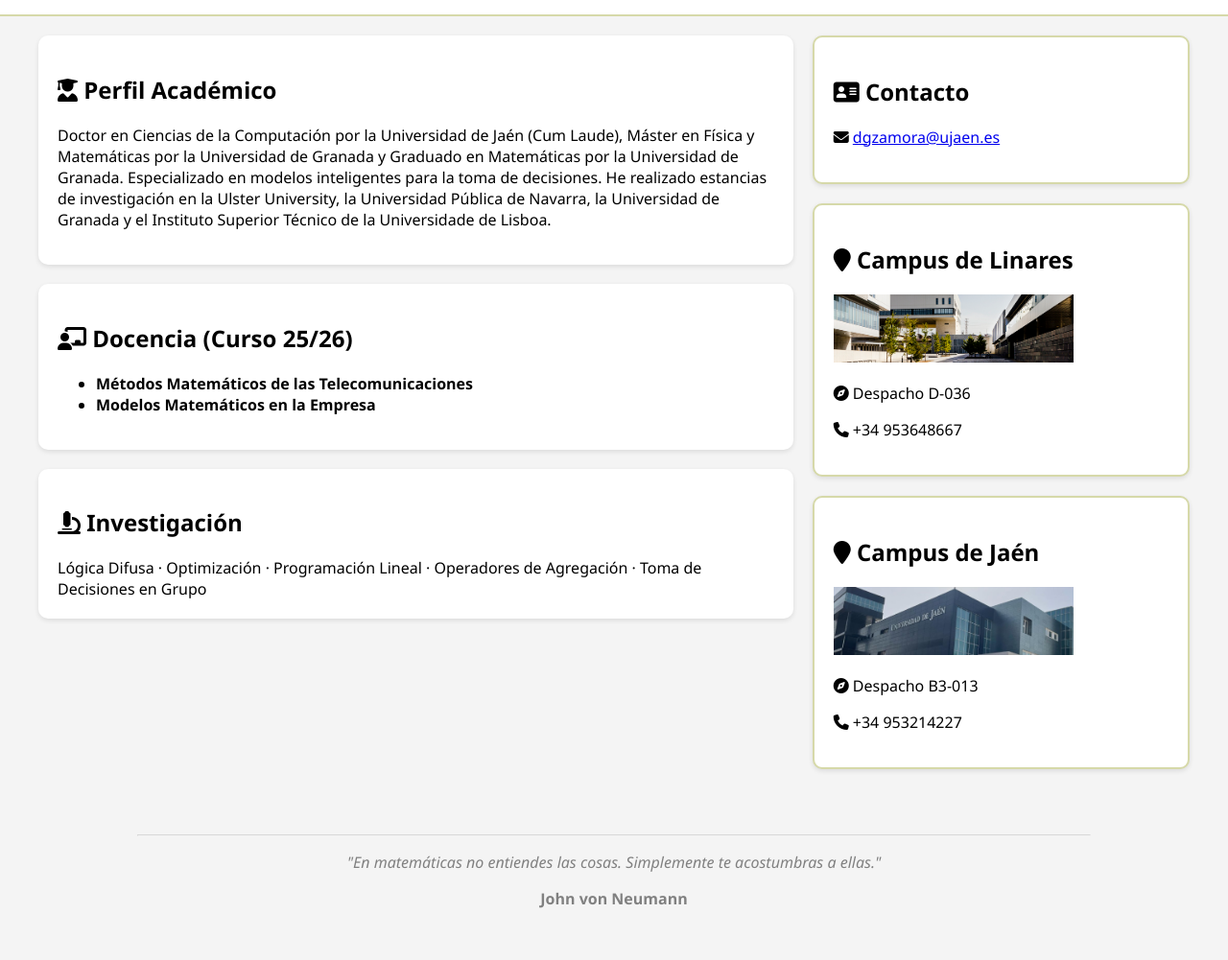
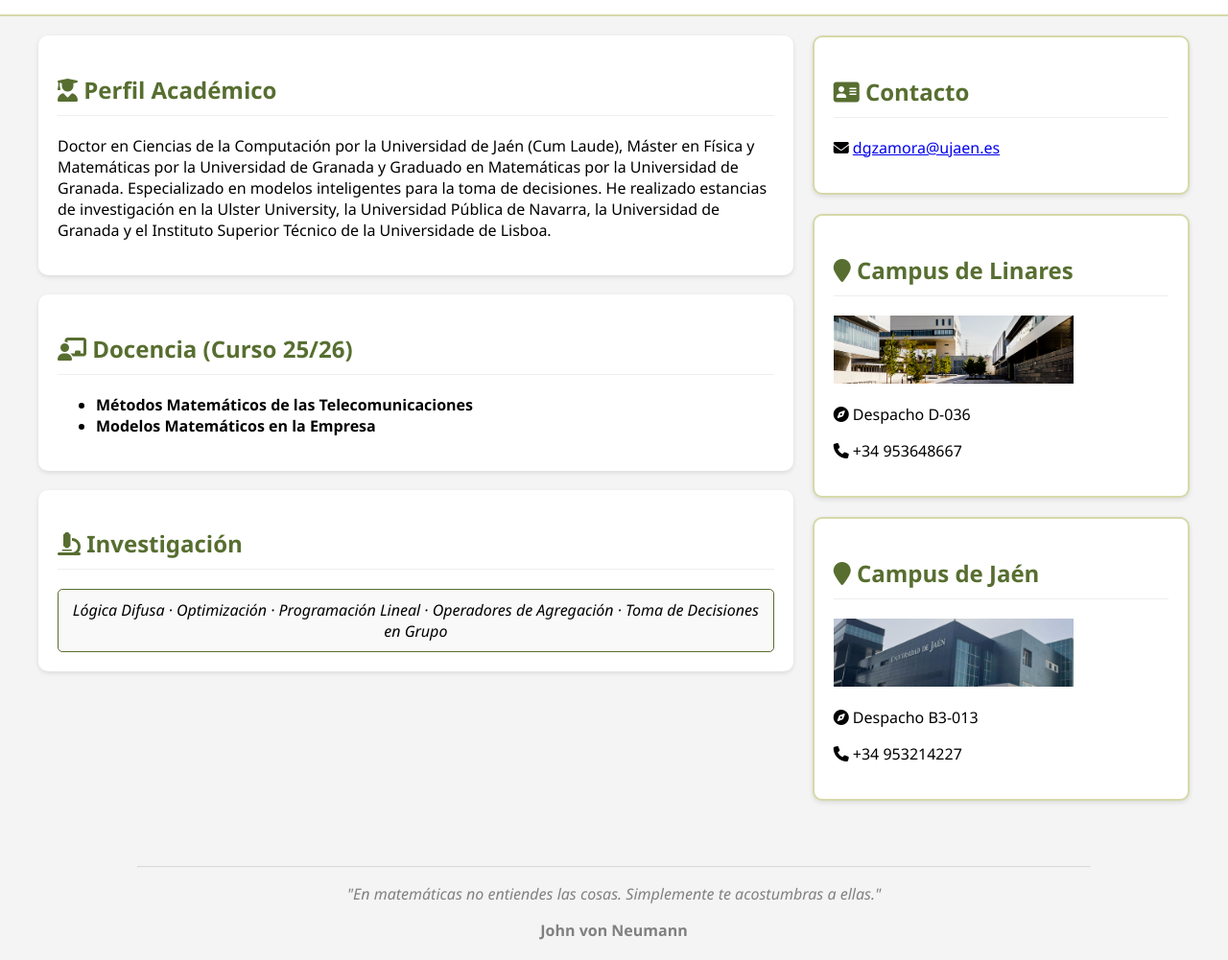
Before and after one commit to dgzamora/dgzamora.github.io, a Jekyll site: the page built from index.html, in a window 1280 px wide. Shown: the part 265-1266 px from the top of the page at 96% size. Built offline with Jekyll 4.4.1, drawn with Linux system fonts in a browser that asks for light colours; before the commit the page ends 1233 px from its top, so only the background shows below that.

Commit message:
"tabs_v1"

```diff
--- a/_layouts/default.html
+++ b/_layouts/default.html
@@ -12,7 +12,18 @@
         nav { background: white; display: flex; justify-content: center; border-bottom: 2px solid var(--accent-gold); position: sticky; top: 0; }
         nav a { padding: 1rem 2rem; text-decoration: none; color: var(--uja-blue); font-weight: bold; }
         .container { display: grid; grid-template-columns: 2fr 1fr; gap: 20px; padding: 20px; max-width: 1200px; margin: auto; }
+        /* Cajas de contenido */
         .card { background: white; padding: 20px; border-radius: 10px; box-shadow: 0 2px 5px rgba(0,0,0,0.1); margin-bottom: 20px; }
+        h2 { color: var(--uja-blue); border-bottom: 1px solid #eee; padding-bottom: 10px; }
+
+        .tag-box {
+            background: #f9f9f9;
+            border: 1px solid var(--uja-blue);
+            padding: 10px;
+            text-align: center;
+            border-radius: 5px;
+            font-style: italic;
+        }
     </style>
 </head>
 <body>
```
